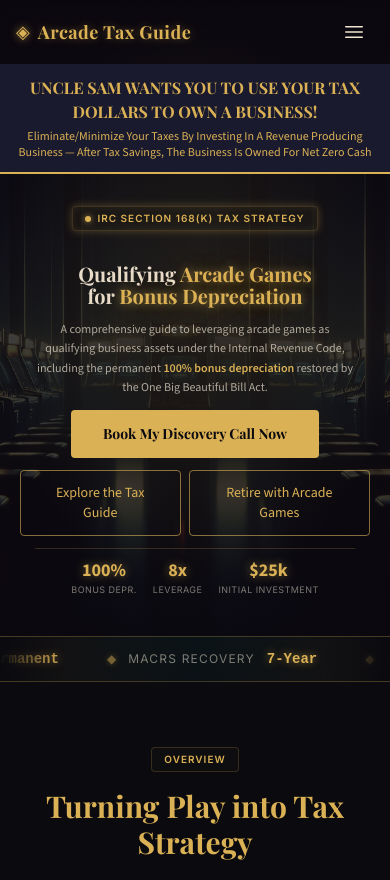
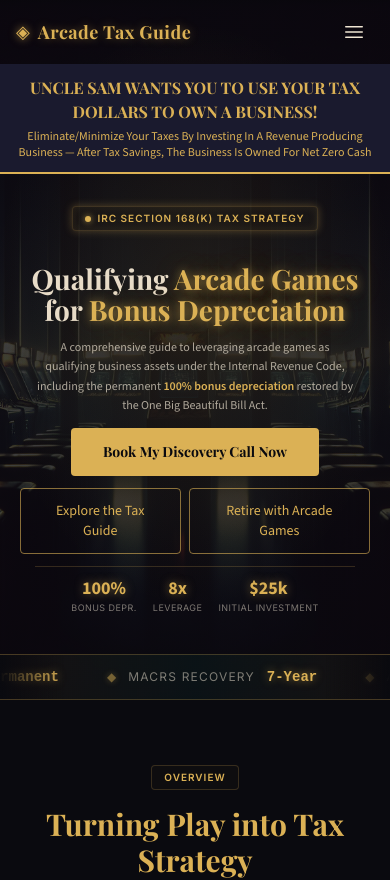
Before and after one commit to kennysabangan/arcade-tax-guide, a React (Vite) app: page / in a window 390 px wide. Shown: the top 880 px of the page. Built offline with nearby package versions, Linux system fonts and the light colour scheme; what @react-pdf/renderer would draw is missing.

Commit message:
Revert mobile vertical hero sizing, only scale down on landscape

```diff
--- a/src/pages/HomePage.jsx
+++ b/src/pages/HomePage.jsx
@@ -44,7 +44,7 @@ function Hero() {
           </span>
         </div>
 
-        <h1 className="font-heading font-bold leading-[1.12] mb-3 sm:mb-5 landscape:mb-2 text-[clamp(1.25rem,5vw,5rem)] sm:text-[clamp(1.75rem,7vw,5rem)]">
+        <h1 className="font-heading font-bold leading-[1.12] mb-3 sm:mb-5 landscape:mb-2 landscape:!text-[clamp(1.25rem,4vw,3rem)]" style={{ fontSize: 'clamp(1.75rem, 7vw, 5rem)' }}>
           <span className="block">
             <span className="text-cream-warm">Qualifying </span>
             <span className="text-gold neon-gold">Arcade Games</span>
```
